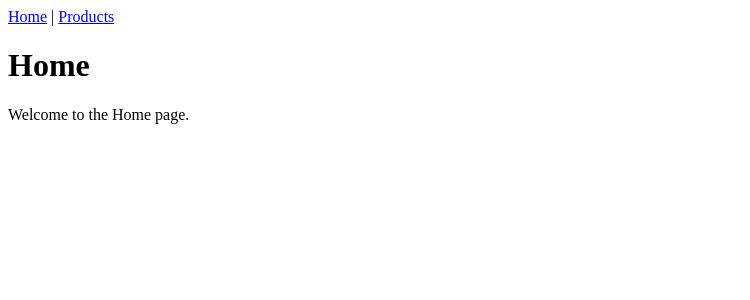
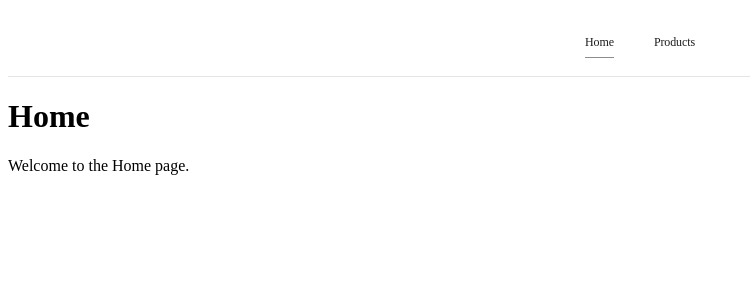
Before and after one commit to js-owl/mpaint-ssr, a Vue app in the folder frontend/: page / in a window 1280 px wide. Shown: the top 300 px of the page, without its empty margins (0-750 px from the left). Built offline with nearby package versions, Linux system fonts and the light colour scheme.

Commit message:
Refactor App.vue to replace navigation links with Header component for improved layout

```diff
--- a/frontend/src/App.vue
+++ b/frontend/src/App.vue
@@ -1,15 +1,13 @@
+<script setup lang="ts">
+import Header from './components/Header.vue'
+</script>
+
 <template>
   <div class="app">
-    <nav>
-      <router-link to="/">Home</router-link>
-      |
-      <router-link to="/products">Products</router-link>
-    </nav>
+    <Header />
     <router-view />
   </div>
-
 </template>
 
-<script setup lang="ts"></script>
 
 <style></style>
--- /dev/null
+++ b/frontend/src/components/Header.vue
@@ -0,0 +1,75 @@
+<template>
+  <header class="header">
+    <nav class="nav">
+      <router-link to="/" class="nav-link">Home</router-link>
+      <router-link to="/products" class="nav-link">Products</router-link>
+    </nav>
+  </header>
+</template>
+
+<script setup lang="ts"></script>
+
+<style scoped>
+.header {
+  position: sticky;
+  top: 0;
+  background-color: rgba(255, 255, 255, 0.8);
+  backdrop-filter: saturate(180%) blur(20px);
+  -webkit-backdrop-filter: saturate(180%) blur(20px);
+  border-bottom: 1px solid rgba(0, 0, 0, 0.1);
+  z-index: 1000;
+  transition: background-color 0.3s ease;
+}
+
+.nav {
+  display: flex;
+  align-items: center;
+  justify-content: center;
+  gap: 2.5rem;
+  max-width: 1200px;
+  margin: 0 auto;
+  padding: 0.75rem 1.5rem;
+  height: 44px;
+}
+
+.nav-link {
+  color: #1d1d1f;
+  text-decoration: none;
+  font-size: 12px;
+  font-weight: 400;
+  letter-spacing: -0.01em;
+  transition: opacity 0.3s ease;
+  position: relative;
+  padding: 0.5rem 0;
+}
+
+.nav-link:hover {
+  opacity: 0.65;
+}
+
+.nav-link.router-link-active {
+  opacity: 1;
+}
+
+.nav-link.router-link-active::after {
+  content: '';
+  position: absolute;
+  bottom: 0;
+  left: 0;
+  right: 0;
+  height: 1px;
+  background-color: #1d1d1f;
+  opacity: 0.5;
+}
+
+@media (max-width: 768px) {
+  .nav {
+    gap: 1.5rem;
+    padding: 0.75rem 1rem;
+  }
+
+  .nav-link {
+    font-size: 11px;
+  }
+}
+</style>
```
